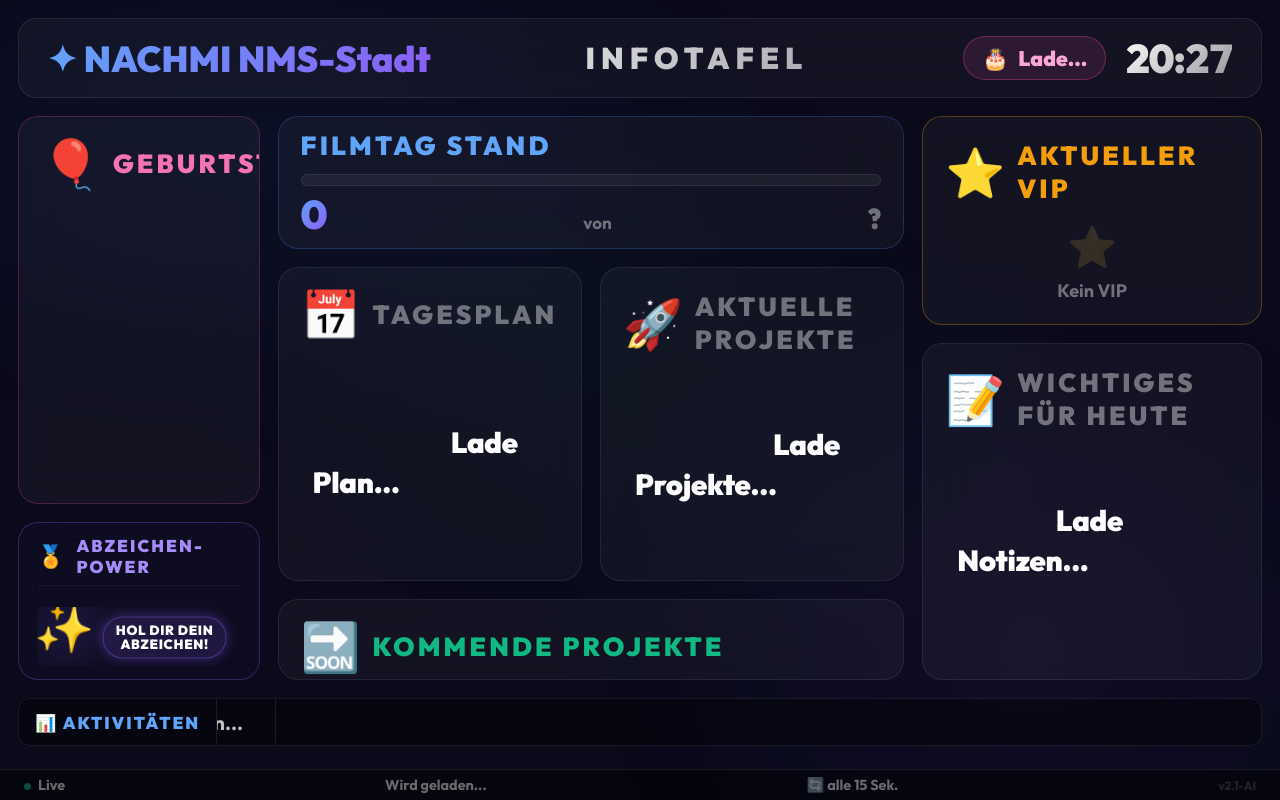
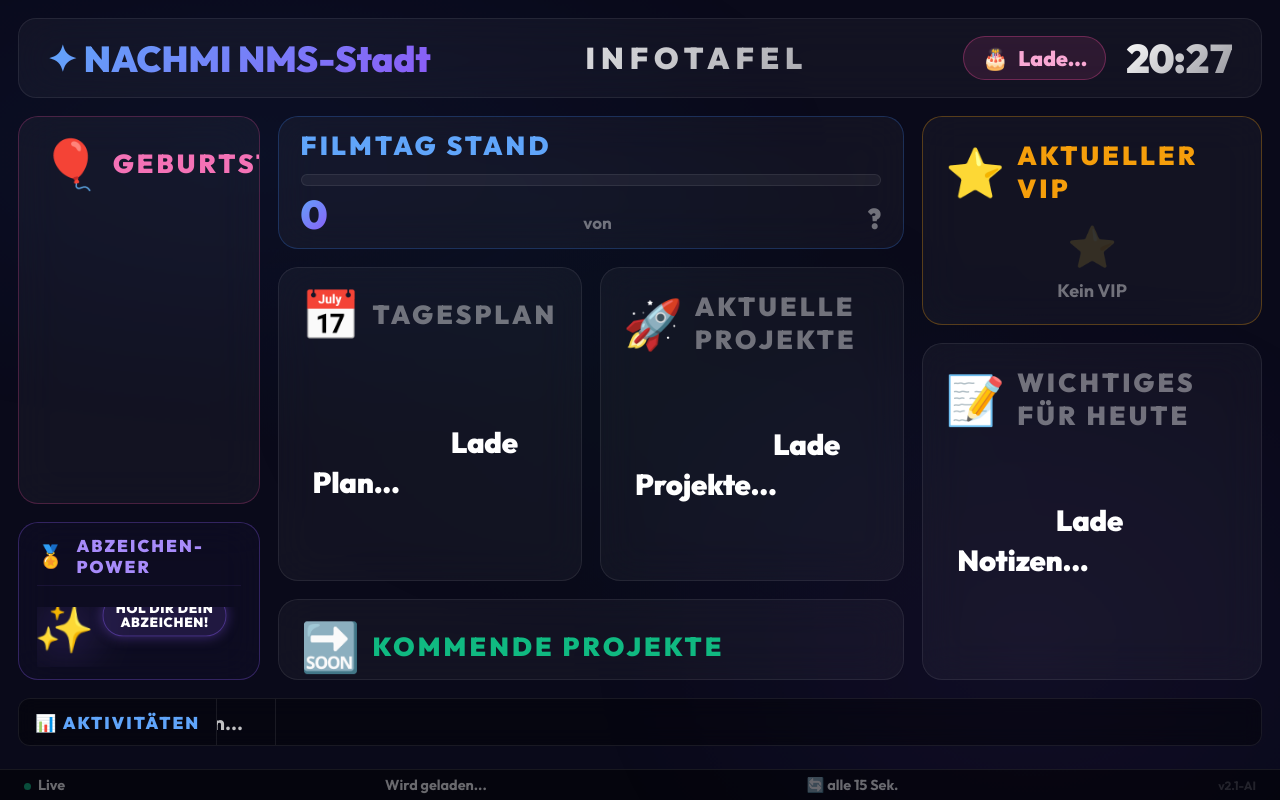
Before and after one commit to sbnmsstadt/stempelkarte, a plain HTML site: page display/index.html in a window 1280 px wide. Drawn offline with Linux system fonts and the light colour scheme; no server answers.

Commit message:
Add files via upload

```diff
--- a/display/index.html
+++ b/display/index.html
@@ -1074,7 +1074,7 @@
                         </div>
                     </div>
                     <!-- Dieser Teil bleibt KONSTANT und glüht -->
-                    <div style="flex-shrink: 0; background: rgba(139, 92, 246, 0.15); border: 1px solid rgba(139, 92, 246, 0.4); padding: 5px 12px; border-radius: 20px; box-shadow: 0 0 15px rgba(139, 92, 246, 0.3); animation: badgeGlow 2s ease-in-out infinite alternate; margin-right: 15px; transform: translateY(-16px); z-index: 10;">
+                    <div style="flex-shrink: 0; background: rgba(139, 92, 246, 0.15); border: 1px solid rgba(139, 92, 246, 0.4); padding: 5px 12px; border-radius: 20px; box-shadow: 0 0 15px rgba(139, 92, 246, 0.3); animation: badgeGlow 2s ease-in-out infinite alternate; margin-right: 15px; position: relative; top: -22px; z-index: 10;">
                         <div style="font-size: 0.65rem; font-weight: 900; color: white; text-transform: uppercase; letter-spacing: 0.05em; line-height: 1.1; text-align: center;">Hol dir dein<br>Abzeichen!</div>
                     </div>
                 </div>
```
